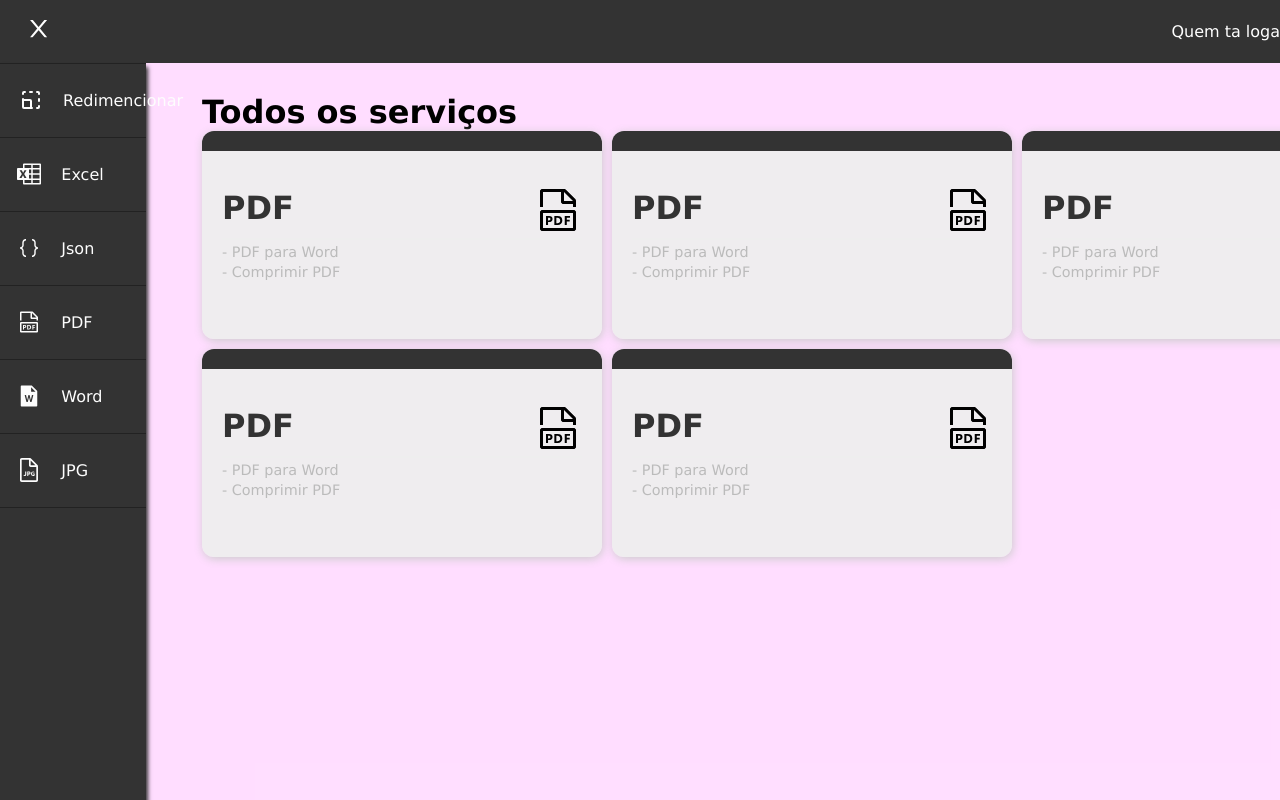
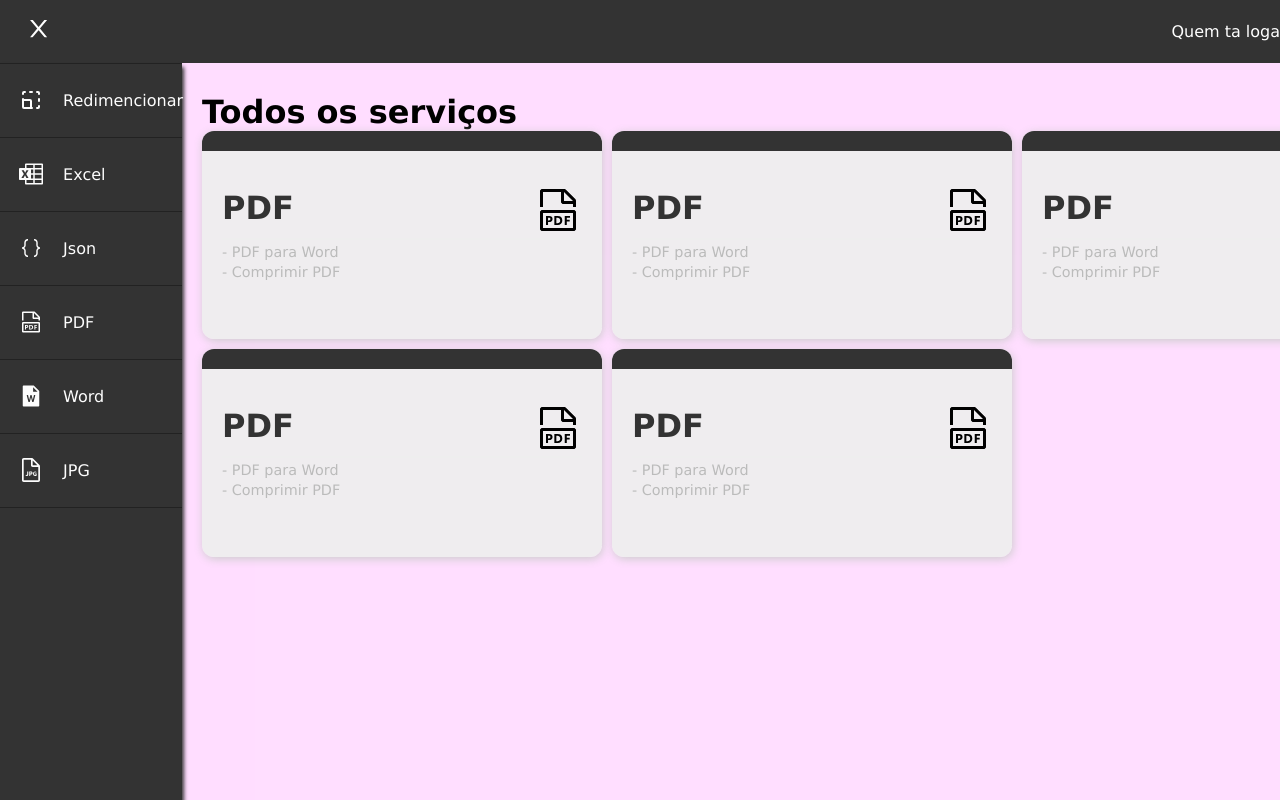
Before and after one commit to Joao-Pedro15/devHelper-frontend, a React (Create React App) app in the folder client/: page /home in a window 1280 px wide. Built offline with nearby package versions, Linux system fonts and the light colour scheme.

Commit message:
style: adjusts scrollbar overflow page

```diff
--- a/client/src/components/Sidebar/style.ts
+++ b/client/src/components/Sidebar/style.ts
@@ -8,7 +8,7 @@ export const Container = styled.aside`
   display: flex;
   align-items: flex-start;
   justify-content: center;
-  max-width: 80%;
+  min-width: 100%;
 
   ul{
     width:100%;
--- a/client/src/pages/Home/style.ts
+++ b/client/src/pages/Home/style.ts
@@ -1,4 +1,8 @@
 import styled from 'styled-components'
 
 export const Container = styled.main`
+
+  overflow: auto;
+  height: 80vh;
+  width: 95%;
 `
```
